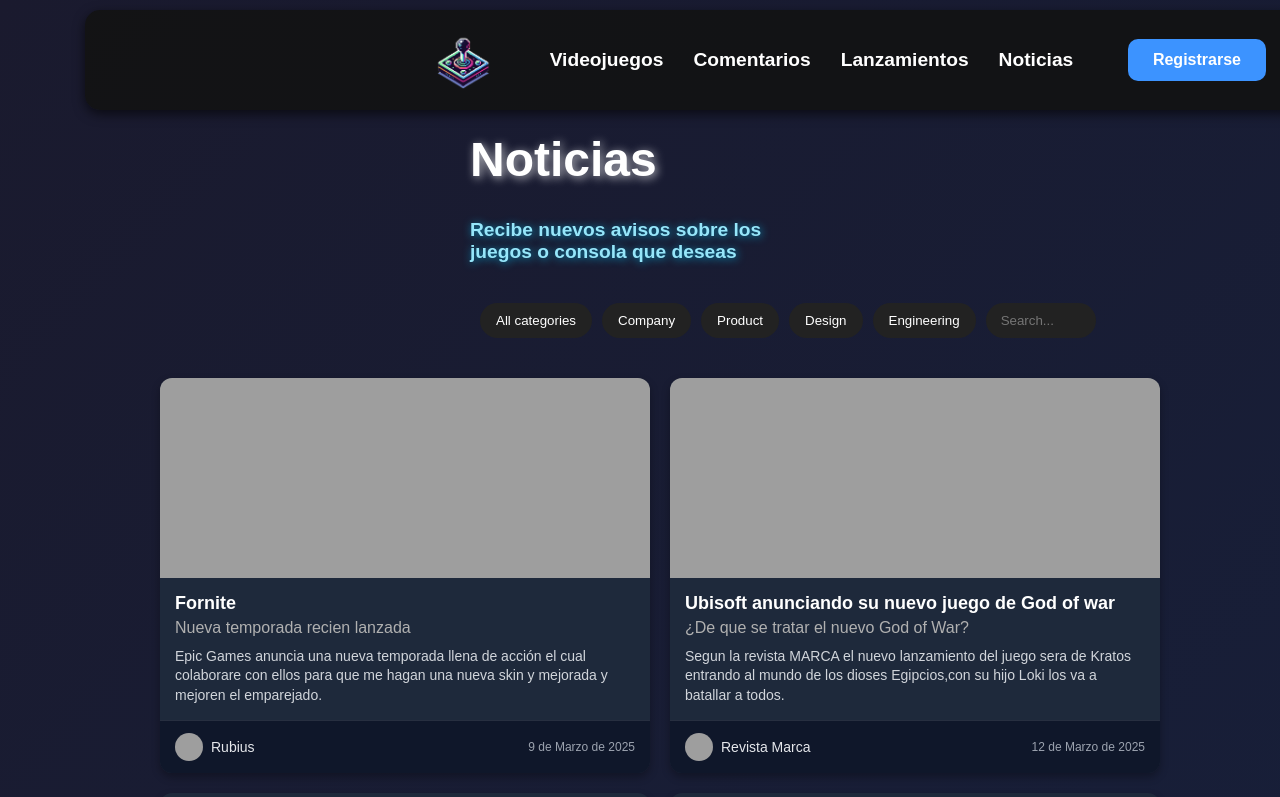
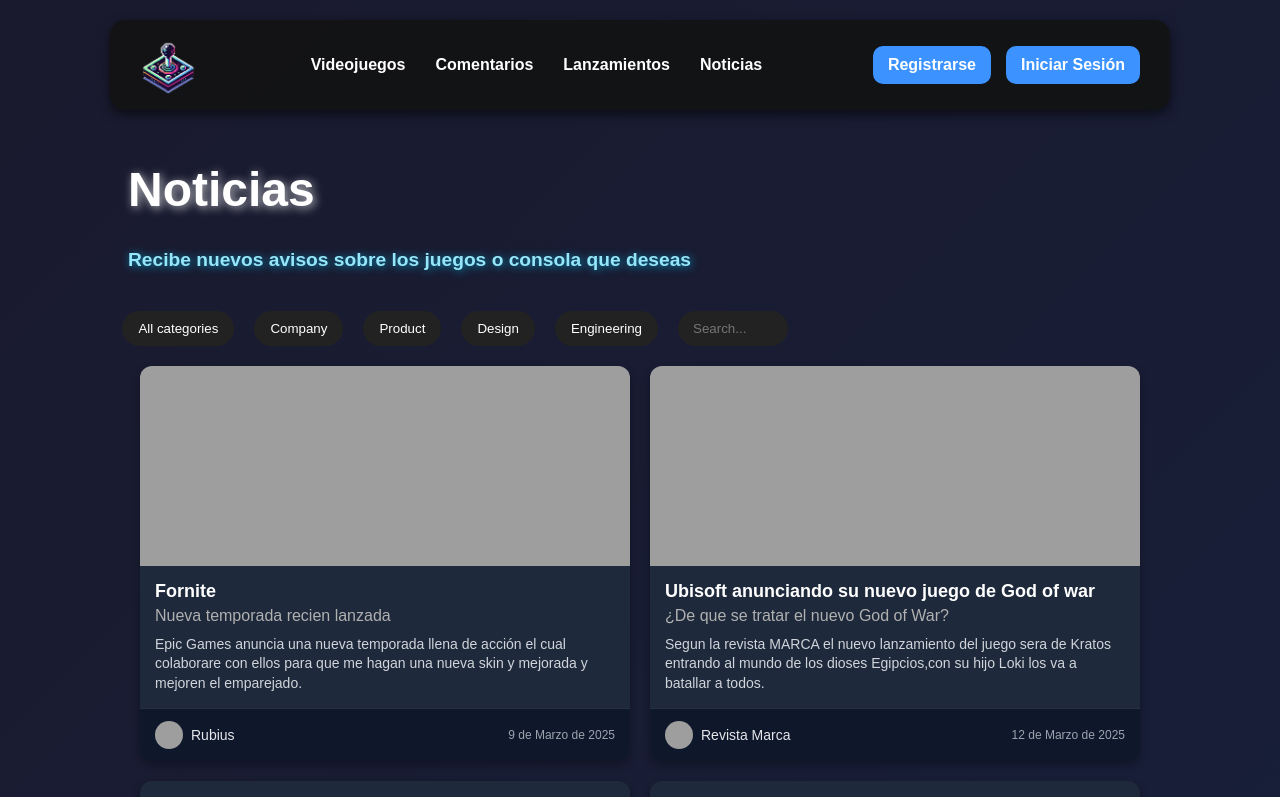
Before and after one commit to jjcrse/laboratorio2, a website with bundled scripts: page index.html in a window 1280 px wide. Shown: the top 797 px of the page. Built offline with nearby package versions, Linux system fonts and the light colour scheme.

Commit message:
arreglos en dial, search y header

```diff
--- a/index.css
+++ b/index.css
@@ -15,10 +15,12 @@
 }
 
 #titulos {
-    padding: 0px 470px;
+    padding: 0% 10%;
     box-sizing: border-box;
     flex: auto;
     width: auto;
+    justify-content: left;
+    margin-left: 0%;
 }
 
 #titulos h1 {
@@ -42,3 +44,14 @@
     pointer-events: none;
     z-index: 999;
 }
+
+#headerstyle {
+    display: flex;
+    justify-content: center;
+    width: 100%;
+}
+
+componente-header{
+    display: flex;
+    justify-content: center;
+}
--- a/src/components/dial/dial.js
+++ b/src/components/dial/dial.js
@@ -31,10 +31,10 @@
                 .pagination {
                     display: flex;
                     align-items: center;
+                    justify-content:center;
                     gap: 14px;
                     padding: 30px 0;
                     border-radius: 10px;
-                    margin-left: 460px;
                     margin-botton:5px;
                 }
 
--- a/src/components/header/header.js
+++ b/src/components/header/header.js
@@ -4,32 +4,31 @@
         const shadow = this.attachShadow({ mode: 'open' });
         shadow.innerHTML = `
             <style>
-
              header {
              display: flex;
-                    justify-content: space between;
              align-items: center;
+             justify-content: space-between;
              background-color: rgba(18, 18, 18, 0.9);
              color: #FFFFFF;
-                    padding: 20px 350px;
-                    justify-content: space-between;
              box-shadow: 0 4px 12px rgba(0, 0, 0, 0.6);
              border-radius: 15px;
              width: 80%;
              max-width: 1000px;
-                    postion: absolute;
-                    top:50%
-                    left:50%;
-                    transform: translate(+5%,+10%)
+             padding: 15px 30px;
+             margin: 20px auto; /* Centra el header */
+             position: relative;
              }
+
              .logo-container {
                display: flex;
               align-items: center;
              }
+
              .logo {
               width: 60px;
               height: 60px;
              }
+
              nav ul {
               list-style: none;
               padding: 0;
@@ -37,32 +36,37 @@
               display: flex;
               gap: 30px;
              }
+
              nav ul li a {
              color: #FFFFFF;
              text-decoration: none;
-                    font-size: 1.2rem;
+             font-size: 1rem;
              font-weight: 600;
              transition: color 0.3s, transform 0.2s;
              }
+
              nav ul li a:hover {
              color: #3C93FF;
              transform: translateY(-2px);
              }
+
              .button-container {
               display: flex;
               gap: 15px;
              }
+
              .button {
               background-color: #3C93FF;
               color: white;
               border: none;
-                    padding: 12px 25px;
+              padding: 10px 15px;
               border-radius: 10px;
               cursor: pointer;
               font-size: 1rem;
               font-weight: 600;
               transition: background-color 0.3s, transform 0.2s;
              }
+
              .button:hover {
               background-color: #1A73E8;
               transform: scale(1.05);
--- a/src/components/news/NewsContainer.js
+++ b/src/components/news/NewsContainer.js
@@ -16,7 +16,6 @@
                 :host {
                     display: flex;
                     justify-content: center;
-                    padding: 20px;
                     width: 100%;
                 }
 
--- a/src/components/search/search.js
+++ b/src/components/search/search.js
@@ -9,10 +9,11 @@
         <style>
           .container {
             display: flex;
-            gap: 10px;
+            gap: 20px;
             padding: 20px;
             border-radius: 8px;
-            margin-left: 460px;
+            justify-content: left;
+            margin-left: 8%;
           }
           button, .search {
             background: #222;
```
Lines whose indentation alone changed are shown as unchanged.
